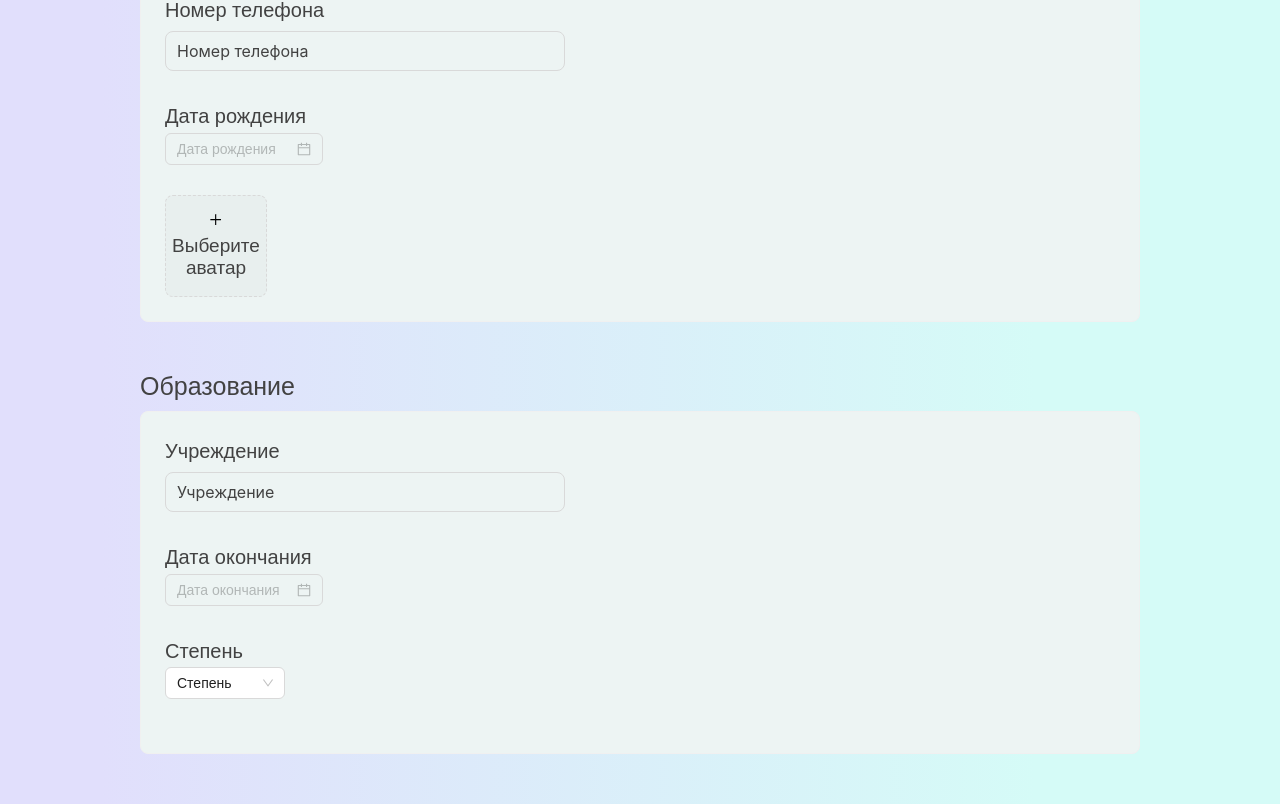
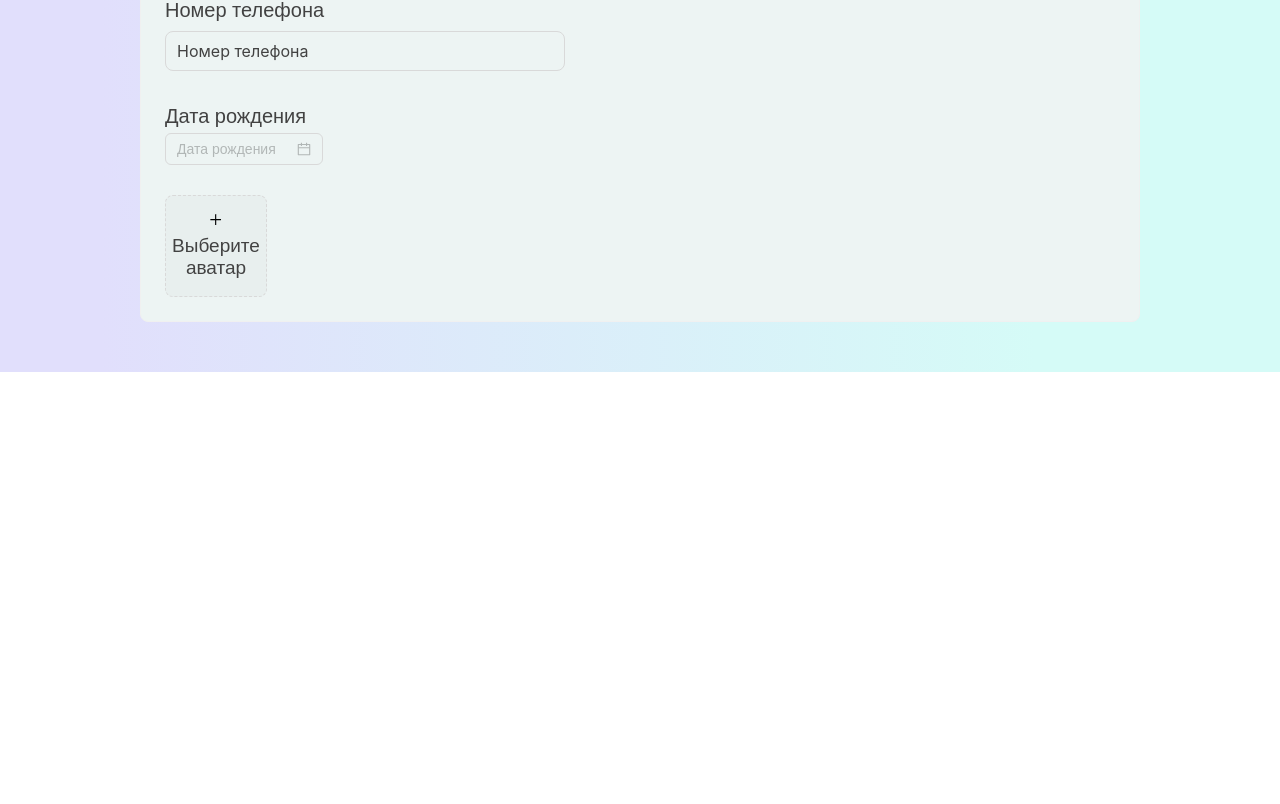
Before and after one commit to mar1a3/create-cv-new, a React (Create React App) app: page / in a window 1280 px wide. Shown: the part 532-1336 px from the top of the page. After the commit the page ends 904 px from the top, so only its background shows below. Built offline with nearby package versions, Linux system fonts and the light colour scheme.

Commit message:
Внесла правки

```diff
--- a/src/components/Education/Education.tsx
+++ /dev/null
@@ -1,21 +0,0 @@
-import React from 'react';
-import { MainCard } from '../Card/Card';
-import { UserInput } from '../Input/Input';
-import { UserCalendar } from '../Calendar/Calendar';
-import { UserSelect } from '../Select/Select'
-
-export const Education = () => {
-    return (
-        <MainCard title="Образование">
-            <UserInput label="Учреждение" placeholder="Учреждение" />
-            <UserCalendar title="Дата окончания" placeholder="Дата окончания" />
-            <UserSelect
-                title="Степень"
-                options={[
-                    { value: 'Бакалавр', label: 'Бакалавр' },
-                    { value: 'Магистр', label: 'Магистр' }
-                ]}
-            />
-        </MainCard>
-    )
-}
--- a/src/components/Select/Select.tsx
+++ /dev/null
@@ -1,30 +0,0 @@
-import React from 'react';
-import { Select, Space } from 'antd';
-import { SelectWraper } from './style';
-
-interface SelectProps {
-  title?: string;
-  options: {
-    value: string; label: string;
-  }[];
-}
-
-const handleChange = (value: string) => {
-  console.log(`selected ${value}`);
-};
-
-export const UserSelect: React.FC<SelectProps> = ({ options, title }) => {
-  return (
-    <SelectWraper>
-      <p>{title}</p>
-      <Space wrap>
-        <Select
-          defaultValue="Степень"
-          style={{ width: 120 }}
-          onChange={handleChange}
-          options={options}
-        />
-      </Space>
-    </SelectWraper>
-  );
-};
--- a/src/components/Select/style.js
+++ /dev/null
@@ -1,9 +0,0 @@
-import styled from "styled-components";
-
-export const SelectWraper = styled.div`
-    color:#424242;
-    margin-bottom:30px;
-    & p{
-        font-size:20px;
-    }
-`
--- a/src/pages/MainPage.tsx
+++ b/src/pages/MainPage.tsx
@@ -1,14 +1,12 @@
 import React from 'react';
 import { Header } from '../components/Header/Header'
 import { PersonalInfo } from '../components/PersonalInfo/PersonalInfo';
-import { Education } from '../components/Education/Education';
 
 export const MainPage = () => {
   return (
     <>
       <Header />
       <PersonalInfo />
-      <Education />
     </>
   )
 }
```
